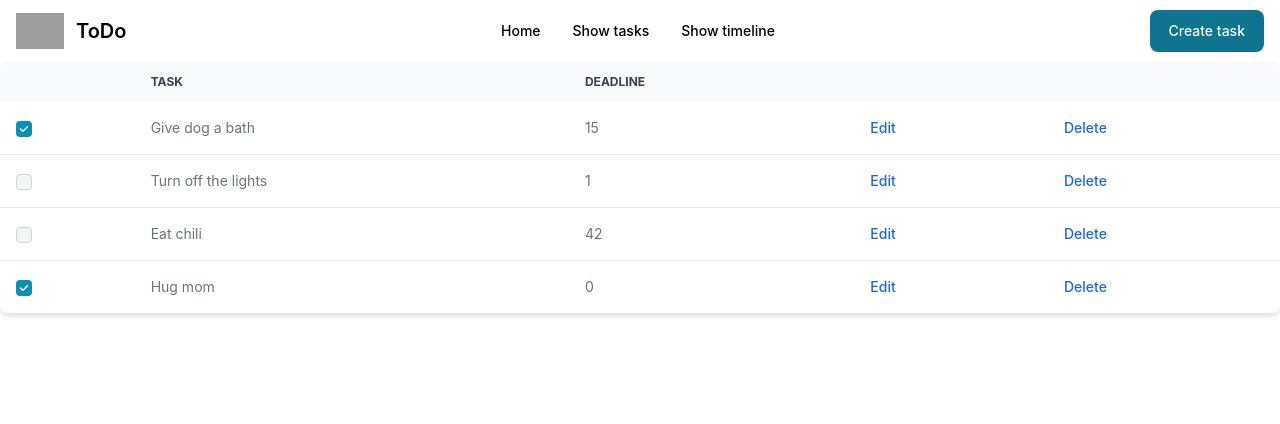
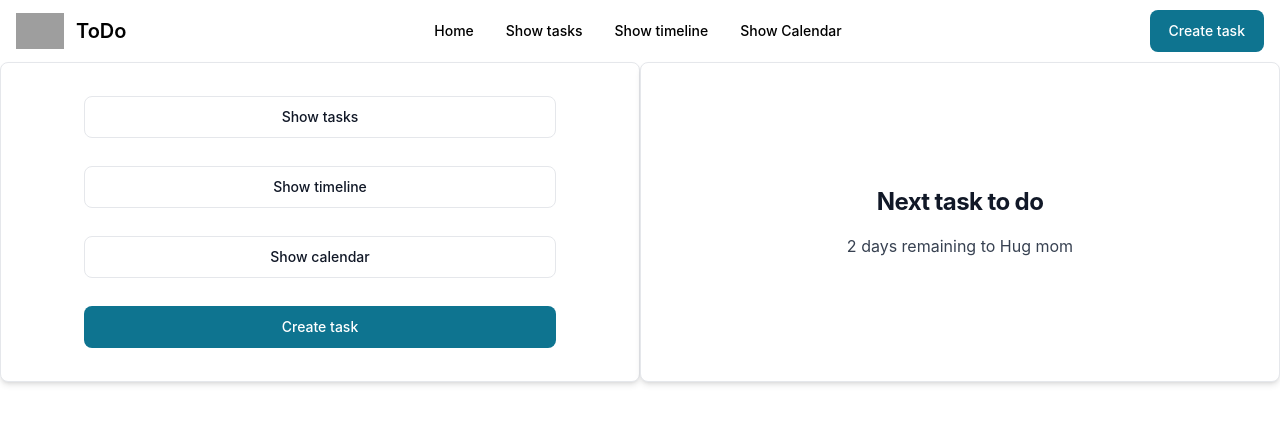
Before and after one commit to ddruart19/react, a React (Create React App) app: page / in a window 1280 px wide. Shown: the top 424 px of the page. Built offline with nearby package versions, Linux system fonts and the light colour scheme; grey boxes are pictures that could not be loaded.

Commit message:
Add 2 cards to homepage

```diff
--- a/package.json
+++ b/package.json
@@ -4,6 +4,9 @@
   "homepage": "https://ddruart19.github.io/react",
   "private": true,
   "dependencies": {
+    "@fullcalendar/core": "^6.1.1",
+    "@fullcalendar/daygrid": "^6.1.1",
+    "@fullcalendar/react": "^6.1.2",
     "@testing-library/jest-dom": "^5.16.5",
     "@testing-library/react": "^13.4.0",
     "@testing-library/user-event": "^13.5.0",
--- /dev/null
+++ b/src/Components/CalendarTask.tsx
@@ -0,0 +1,38 @@
+import FullCalendar from "@fullcalendar/react";
+import dayGridPlugin from '@fullcalendar/daygrid'
+import { useContext, useState } from "react";
+import { TodoListContext } from "../App";
+import { ITask } from "../Interfaces";
+import { create } from "domain";
+
+interface TodoEvent {
+    title: string;
+    date: Date;
+}
+
+const CalendarTask:React.FC = () => {
+
+    const todo = useContext(TodoListContext);
+    const [listEvent, setListEvent] = useState<TodoEvent[]>([]);
+
+
+    const createEvents = () => {
+
+        todo.todoList.map((task:ITask, key: number)=>{
+            listEvent.push({title: task.taskName, date: new Date()});
+          });
+          console.log(listEvent);
+    }
+
+    return (
+        <div>
+            <FullCalendar
+                plugins={[ dayGridPlugin ]}
+                initialView="dayGridMonth"
+                events={createEvents}
+            />
+        </div>
+    );
+}
+
+export default CalendarTask;
--- a/src/Components/Header.tsx
+++ b/src/Components/Header.tsx
@@ -41,6 +41,9 @@ const Header = () => {
                 <Link to="/timeline">
                     Show timeline
                 </Link>
+                <Link to="/calendar">
+                    Show Calendar
+                </Link>
             </Navbar.Collapse>
         </Navbar>
     )
--- a/src/Components/Home.tsx
+++ b/src/Components/Home.tsx
@@ -1,32 +1,61 @@
 import { Button, Card } from "flowbite-react";
+import { useContext } from "react";
+import { TodoListContext } from "../App";
+import { ITask } from "../Interfaces";
+import CSS from 'csstype';
+import { useNavigate } from "react-router-dom";
+
+const divMainHomeStyles: CSS.Properties = {
+    height: '40vh'
+}
+
+const divHomeStyles: CSS.Properties ={
+    float: 'left',
+    width:'50%',
+    height: '100%'
+};
+
+const buttonStyles: CSS.Properties = {
+    width: '80%',
+    margin: '1% auto'
+}
 
 const Home: React.FC = () => {
+    const todo = useContext(TodoListContext);
+    const navigate = useNavigate();
+    const nextTaskToDo: ITask = todo.todoList.sort((a, b) => a.deadline - b.deadline)[0];
+
+
+
     return (
-        <>
-            <Card>
-                <h5 className="text-2xl font-bold tracking-tight text-gray-900 dark:text-white">
-                    Noteworthy technology acquisitions 2021
-                </h5>
-                <p className="font-normal text-gray-700 dark:text-gray-400">
-                    Here are the biggest enterprise technology acquisitions of 2021 so far, in reverse chronological order.
-                </p>
-                <Button>
-                    Read more
-                    <svg
-                    className="ml-2 -mr-1 h-4 w-4"
-                    fill="currentColor"
-                    viewBox="0 0 20 20"
-                    xmlns="http://www.w3.org/2000/svg"
-                    >
-                    <path
-                        fillRule="evenodd"
-                        d="M10.293 3.293a1 1 0 011.414 0l6 6a1 1 0 010 1.414l-6 6a1 1 0 01-1.414-1.414L14.586 11H3a1 1 0 110-2h11.586l-4.293-4.293a1 1 0 010-1.414z"
-                        clipRule="evenodd"
-                    />
-                    </svg>
-                </Button>
-            </Card>
-        </>
+        <div style={divMainHomeStyles}>
+            <div style={divHomeStyles}>
+                <Card style={{height: '100%'}}>
+                    <Button style={buttonStyles} color="gray" onClick={() => navigate('/list')}>
+                        Show tasks
+                    </Button>
+                    <Button style={buttonStyles} color="gray" onClick={() => navigate('/timeline')}>
+                        Show timeline
+                    </Button>
+                    <Button style={buttonStyles} color="gray" onClick={() => navigate('/calendar')}>
+                        Show calendar
+                    </Button>
+                    <Button style={buttonStyles} onClick={() => navigate('/create')}>
+                        Create task
+                    </Button>
+                </Card>
+            </div>
+            <div style={divHomeStyles}>
+                <Card style={{height: '100%'}}>
+                    <h5 className="text-2xl font-bold tracking-tight text-gray-900 dark:text-white">
+                        Next task to do
+                    </h5>
+                    <p className="font-normal text-gray-700 dark:text-gray-400">
+                        {nextTaskToDo.deadline} days remaining to {nextTaskToDo.taskName}
+                    </p>
+                </Card>
+            </div>
+        </div>
     );
 }
 export default Home;
--- a/src/Routing/Main.tsx
+++ b/src/Routing/Main.tsx
@@ -1,4 +1,5 @@
 import { Routes, Route } from 'react-router-dom';
+import CalendarTask from '../Components/CalendarTask';
 import CreateTask from '../Components/CreateTask';
 import EditTask from '../Components/EditTask';
 import Home from '../Components/Home';
@@ -10,11 +11,12 @@ import TimelineList from '../Components/TimelineList';
 const Main = () => {
     return (
         <Routes>
-            <Route path='/' element={<ShowTasks/>} />
+            <Route path='/' element={<Home/>} />
             <Route path='/create' element={<CreateTask/>} />
             <Route path='/list' element={<ShowTasks/>} />
             <Route path='/edit/:id' element={<EditTask/>}/>
             <Route path='/timeline' element={<TimelineList/>}/>
+            <Route path='/calendar' element={<CalendarTask/>}/>
         </Routes>
     );
 }
--- a/src/data.json
+++ b/src/data.json
@@ -6,7 +6,7 @@
  }, {
   "id": 2,
   "taskName": "Turn off the lights",
-  "deadline": 1,
+  "deadline": 4,
   "completed": false
  }, {
   "id": 3,
@@ -16,7 +16,7 @@
  }, {
   "id": 4,
   "taskName": "Hug mom",
-  "deadline": 0,
+  "deadline": 2,
   "completed": true
  }
 ]
```
Also changed, not shown: 1 other file (tests, documents, lock files or other folders).
